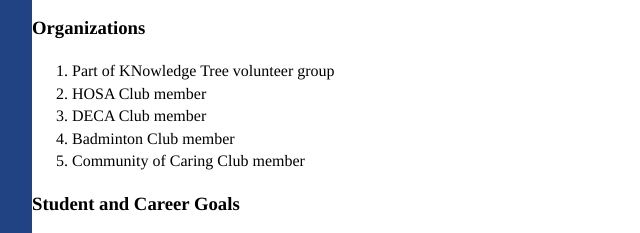
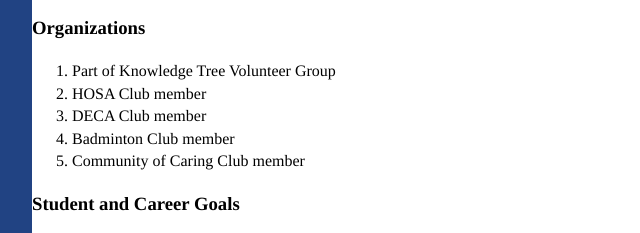
Before and after one commit to caseyzhang-floE/ecsportfolio, a plain HTML site: page aboutme.html in a window 1280 px wide. Shown: the part 482-715 px from the top of the page, 128-768 px from the left. Drawn offline with Linux system fonts and the light colour scheme.

Commit message:
Update aboutme.html

```diff
--- a/aboutme.html
+++ b/aboutme.html
@@ -32,7 +32,7 @@
 	  </ol>
 	  <h3> Organizations </h3>
 	  <ol>
-		  <li> Part of KNowledge Tree volunteer group </li>
+		  <li> Part of Knowledge Tree Volunteer Group </li>
 		  <li> HOSA Club member </li>
 		  <li> DECA Club member </li>
 		  <li> Badminton Club member </li>
```
